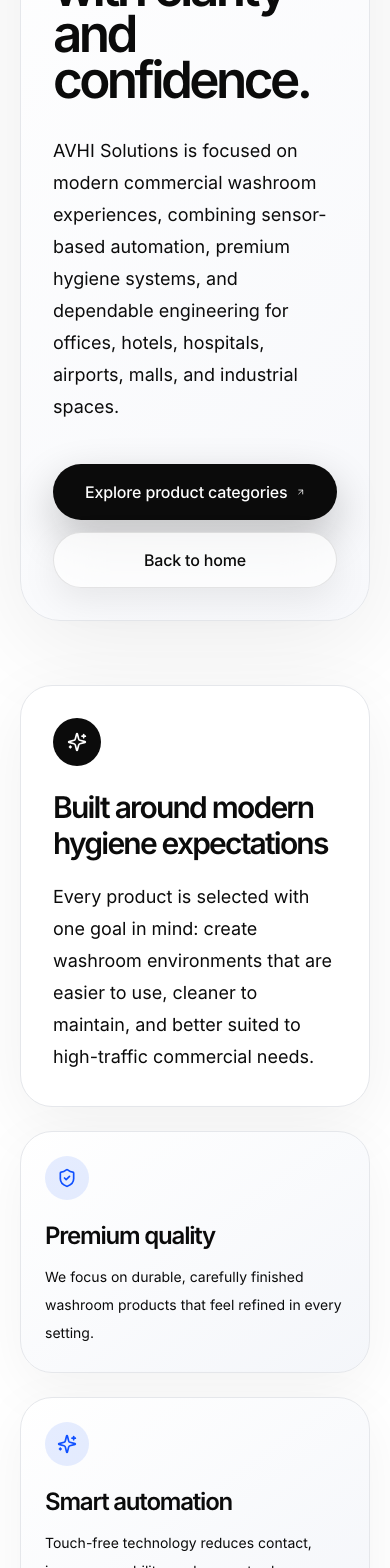
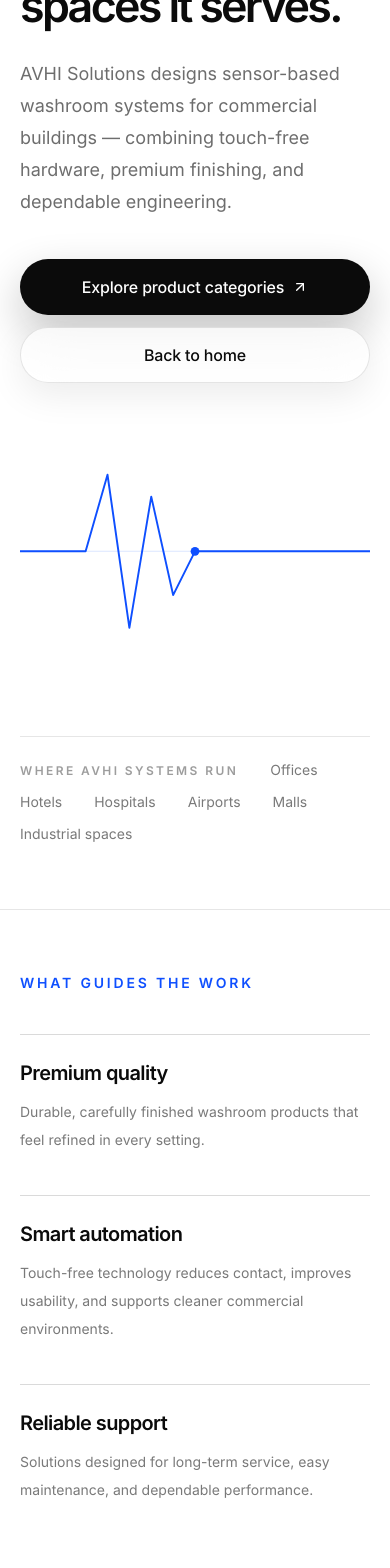
Before and after one commit to ripul05/AvhiSolution, a Next.js app: page /about in a window 390 px wide. Shown: the part 420-1988 px from the top of the page. Built offline with nearby package versions, Linux system fonts and the light colour scheme.

Commit message:
fix: About and home page

```diff
--- a/app/about/page.tsx
+++ b/app/about/page.tsx
@@ -1,14 +1,38 @@
-import { ArrowUpRight, ShieldCheck, Sparkles, Wrench } from "lucide-react";
+"use client";
+
+import { useEffect, useRef, useState, type ReactNode } from "react";
+import {
+  ArrowUpRight,
+  ImageIcon,
+  Radio,
+  Boxes,
+  Building2,
+  MapPinned,
+  Sparkles,
+} from "lucide-react";
 import Link from "next/link";
 
 import { Button } from "@/components/ui/button";
 import { SiteHeader } from "@/components/site-header";
 
+/* ------------------------------------------------------------------ */
+/*  Content                                                           */
+/* ------------------------------------------------------------------ */
+
+const sectors = [
+  "Offices",
+  "Hotels",
+  "Hospitals",
+  "Airports",
+  "Malls",
+  "Industrial spaces",
+];
+
 const pillars = [
   {
     title: "Premium quality",
     description:
-      "We focus on durable, carefully finished washroom products that feel refined in every setting.",
+      "Durable, carefully finished washroom products that feel refined in every setting.",
   },
   {
     title: "Smart automation",
@@ -18,47 +42,218 @@
   {
     title: "Reliable support",
     description:
-      "Our solutions are designed for long-term service, easy maintenance, and dependable performance.",
+      "Solutions designed for long-term service, easy maintenance, and dependable performance.",
   },
 ];
 
-const journey = [
+const timeline = [
   {
-    title: "Focused beginnings",
+    year: "2022",
+    tag: "Foundation",
+    title: "AVHI Solutions starts",
     description:
-      "AVHI Solutions started with a clear goal: make commercial washrooms smarter, cleaner, and easier to maintain.",
+      "AVHI begins with a narrow thesis: commercial hygiene hardware should feel as precise and considered as the buildings it goes into. The first sensor fittings ship to early clients in offices and hospitality.",
+    icon: Sparkles,
+    imageLabel: "Founding team / first product line",
   },
   {
-    title: "Broader reach",
+    year: "2023",
+    tag: "Range expansion",
+    title: "A complete sensor ecosystem",
     description:
-      "Our portfolio expanded into a full ecosystem of premium automation, hygiene, and support products for modern facilities.",
+      "The catalogue grows from individual fittings into a full ecosystem — sensor taps, flush valves, soap and sanitiser dispensers, and hand dryers — engineered to work together across a single washroom.",
+    icon: Boxes,
+    imageLabel: "Product ecosystem / catalogue shoot",
   },
   {
-    title: "Trusted by business",
+    year: "2024",
+    tag: "Commercial integration",
+    title: "From supply to full installation",
     description:
-      "Today, AVHI serves offices, hotels, hospitals, airports, malls, and industrial spaces with dependable solutions.",
+      "AVHI moves beyond supplying components to delivering integrated restroom systems — specified, installed, and serviced end to end for hospitality, healthcare, and public-facing buildings.",
+    icon: Building2,
+    imageLabel: "Installation / site work",
+  },
+  {
+    year: "2025",
+    tag: "National footprint",
+    title: "Pan-India growth",
+    description:
+      "Partnerships and service coverage extend across more cities, bringing AVHI systems to a wider range of commercial and industrial facilities nationwide.",
+    icon: MapPinned,
+    imageLabel: "Regional rollout / partner sites",
+  },
+  {
+    year: "2026",
+    tag: "Today",
+    title: "Built for what's next",
+    description:
+      "AVHI continues refining automation for high-traffic washrooms — the same focus as day one, applied to a growing list of offices, hotels, hospitals, airports, malls, and industrial facilities.",
+    icon: Radio,
+    imageLabel: "Current showroom / latest range",
   },
 ];
+
+/* ------------------------------------------------------------------ */
+/*  Scroll reveal (no external deps)                                  */
+/* ------------------------------------------------------------------ */
+
+function useReveal<T extends HTMLElement>() {
+  const ref = useRef<T | null>(null);
+  const [visible, setVisible] = useState(false);
+
+  useEffect(() => {
+    const el = ref.current;
+    if (!el) return;
+    const observer = new IntersectionObserver(
+      ([entry]) => {
+        if (entry.isIntersecting) {
+          setVisible(true);
+          observer.disconnect();
+        }
+      },
+      { threshold: 0.2 }
+    );
+    observer.observe(el);
+    return () => observer.disconnect();
+  }, []);
+
+  return { ref, visible };
+}
+
+function Reveal({
+  children,
+  className = "",
+  delay = 0,
+}: {
+  children: ReactNode;
+  className?: string;
+  delay?: number;
+}) {
+  const { ref, visible } = useReveal<HTMLDivElement>();
+  return (
+    <div
+      ref={ref}
+      style={{ transitionDelay: visible ? `${delay}ms` : "0ms" }}
+      className={`transition-all duration-700 ease-out motion-reduce:transition-none motion-reduce:opacity-100 motion-reduce:translate-y-0 ${
+        visible ? "translate-y-0 opacity-100" : "translate-y-6 opacity-0"
+      } ${className}`}
+    >
+      {children}
+    </div>
+  );
+}
+
+/* ------------------------------------------------------------------ */
+/*  Image placeholder — swap for next/image once real photos exist   */
+/* ------------------------------------------------------------------ */
+
+function ImagePlaceholder({ label }: { label: string }) {
+  return (
+    <div
+      className="relative aspect-[4/3] w-full overflow-hidden rounded-sm border border-dark/10 bg-[#F7F8FB]"
+      style={{
+        backgroundImage:
+          "radial-gradient(rgba(11,13,16,0.10) 1px, transparent 1px)",
+        backgroundSize: "18px 18px",
+      }}
+    >
+      {/*
+        Replace this block with:
+        <Image src="/images/about/2022.jpg" alt="..." fill className="object-cover" />
+      */}
+      <div className="absolute inset-0 flex flex-col items-center justify-center gap-3 text-center">
+        <ImageIcon className="h-6 w-6 text-dark/25" strokeWidth={1.5} />
+        <p className="max-w-[14rem] text-[0.7rem] font-medium uppercase tracking-[0.14em] text-dark/35">
+          {label}
+        </p>
+      </div>
+    </div>
+  );
+}
+
+/* ------------------------------------------------------------------ */
+/*  Timeline row                                                      */
+/* ------------------------------------------------------------------ */
+
+function TimelineRow({
+  item,
+  index,
+}: {
+  item: (typeof timeline)[number];
+  index: number;
+}) {
+  const reversed = index % 2 === 1;
+  const Icon = item.icon;
+
+  return (
+    <div className="relative">
+      {/* spine node — desktop only */}
+      <div className="absolute left-1/2 top-0 z-10 hidden -translate-x-1/2 md:block">
+        <div className="flex h-11 w-11 items-center justify-center rounded-full border border-dark/15 bg-white">
+          <Icon className="h-4 w-4 text-blue" strokeWidth={1.75} />
+        </div>
+      </div>
+
+      <div className="grid items-center gap-8 border-t border-dark/10 py-14 md:grid-cols-2 md:gap-24 md:py-24">
+        <div className={reversed ? "md:order-2" : ""}>
+          <Reveal delay={80}>
+            <ImagePlaceholder label={item.imageLabel} />
+          </Reveal>
+        </div>
+
+        <div className={reversed ? "md:order-1 md:text-right" : ""}>
+          <Reveal delay={160}>
+            <div
+              className={`flex items-center gap-3 md:hidden ${
+                reversed ? "justify-end" : ""
+              }`}
+            >
+              <Icon className="h-4 w-4 text-blue" strokeWidth={1.75} />
+            </div>
+            <p className="font-display text-6xl font-semibold leading-none tracking-[-0.04em] text-dark/12 sm:text-7xl">
+              {item.year}
+            </p>
+            <p className="mt-4 text-xs font-semibold uppercase tracking-[0.2em] text-blue">
+              {item.tag}
+            </p>
+            <h3 className="mt-3 font-display text-2xl font-semibold leading-tight tracking-[-0.04em] text-dark sm:text-3xl">
+              {item.title}
+            </h3>
+            <p className="mt-4 max-w-md text-[0.95rem] leading-7 text-dark/60 md:ml-auto md:[unset]">
+              {item.description}
+            </p>
+          </Reveal>
+        </div>
+      </div>
+    </div>
+  );
+}
+
+/* ------------------------------------------------------------------ */
+/*  Page                                                               */
+/* ------------------------------------------------------------------ */
 
 export default function AboutPage() {
   return (
     <main className="min-h-screen bg-white text-dark">
       <SiteHeader />
 
-      <section className="px-5 pb-24 pt-32 sm:px-8 lg:px-12 lg:pt-40">
-        <div className="mx-auto max-w-[92rem] rounded-[2.5rem] border border-black/8 bg-[linear-gradient(135deg,#FFFFFF_0%,#F7F8FB_100%)] p-8 shadow-[0_24px_100px_rgba(11,11,11,0.08)] sm:p-12 lg:p-16">
-          <div className="max-w-3xl">
-            <p className="mb-5 text-sm font-semibold uppercase tracking-[0.2em] text-blue">
-              About AVHI Solutions
+      {/* Hero */}
+      <section className="border-b border-dark/10 px-5 pb-16 pt-32 sm:px-8 lg:px-12 lg:pt-44">
+        <div className="mx-auto grid max-w-[92rem] gap-12 lg:grid-cols-[1.15fr_0.85fr] lg:gap-8">
+          <Reveal>
+            <p className="text-sm font-semibold uppercase tracking-[0.2em] text-blue">
+              About AVHI Solutions — Since 2022
             </p>
-            <h1 className="font-display text-[clamp(3.2rem,6vw,5rem)] font-semibold leading-[0.9] tracking-[-0.07em]">
-              Delivering premium washroom automation with clarity and confidence.
+            <h1 className="mt-6 font-display text-[clamp(2.8rem,5.4vw,4.6rem)] font-semibold leading-[0.95] tracking-[-0.06em]">
+              Washroom automation, engineered with the same precision as the
+              spaces it serves.
             </h1>
-            <p className="mt-8 text-lg leading-8 text-dark/62 sm:text-xl">
-              AVHI Solutions is focused on modern commercial washroom experiences,
-              combining sensor-based automation, premium hygiene systems, and
-              dependable engineering for offices, hotels, hospitals, airports,
-              malls, and industrial spaces.
+            <p className="mt-8 max-w-xl text-lg leading-8 text-dark/60">
+              AVHI Solutions designs sensor-based washroom systems for
+              commercial buildings — combining touch-free hardware, premium
+              finishing, and dependable engineering.
             </p>
             <div className="mt-10 flex flex-col gap-3 sm:flex-row">
               <Button asChild size="lg">
@@ -71,71 +266,102 @@
                 <Link href="/">Back to home</Link>
               </Button>
             </div>
-          </div>
+          </Reveal>
+
+          {/* signal graphic — signature motif, echoed again in the timeline spine */}
+          <Reveal delay={120} className="flex items-center justify-center">
+            <svg
+              viewBox="0 0 320 220"
+              className="h-auto w-full max-w-sm text-blue"
+              fill="none"
+            >
+              <line x1="0" y1="110" x2="320" y2="110" stroke="currentColor" strokeOpacity="0.15" />
+              <path
+                d="M0 110 L60 110 L80 40 L100 180 L120 60 L140 150 L160 110 L320 110"
+                stroke="currentColor"
+                strokeWidth="1.75"
+                strokeLinejoin="round"
+                strokeLinecap="round"
+              />
+              <circle cx="160" cy="110" r="4" fill="currentColor" />
+            </svg>
+          </Reveal>
         </div>
 
-        <div className="mx-auto mt-16 grid max-w-[92rem] gap-6 lg:grid-cols-[0.95fr_1.05fr]">
-          <div className="rounded-[2rem] border border-black/8 bg-white p-8 shadow-[0_18px_70px_rgba(11,11,11,0.06)]">
-            <div className="mb-6 flex h-12 w-12 items-center justify-center rounded-2xl bg-dark text-white">
-              <Sparkles className="h-5 w-5" />
-            </div>
-            <h2 className="font-display text-3xl font-semibold tracking-[-0.06em]">
-              Built around modern hygiene expectations
-            </h2>
-            <p className="mt-5 text-lg leading-8 text-dark/62">
-              Every product is selected with one goal in mind: create washroom
-              environments that are easier to use, cleaner to maintain, and
-              better suited to high-traffic commercial needs.
-            </p>
-          </div>
-
-          <div className="grid gap-6 sm:grid-cols-3">
-            {pillars.map((pillar) => (
-              <div
-                key={pillar.title}
-                className="rounded-[2rem] border border-black/8 bg-[linear-gradient(145deg,#FFFFFF,#F4F6FA)] p-6 shadow-[0_16px_60px_rgba(11,11,11,0.05)]"
-              >
-                <div className="mb-5 flex h-11 w-11 items-center justify-center rounded-2xl bg-blue/10 text-blue">
-                  {pillar.title === "Premium quality" ? (
-                    <ShieldCheck className="h-5 w-5" />
-                  ) : pillar.title === "Reliable support" ? (
-                    <Wrench className="h-5 w-5" />
-                  ) : (
-                    <Sparkles className="h-5 w-5" />
-                  )}
-                </div>
-                <h3 className="font-display text-2xl font-semibold tracking-[-0.05em]">
-                  {pillar.title}
-                </h3>
-                <p className="mt-3 text-sm leading-7 text-dark/62">
-                  {pillar.description}
-                </p>
-              </div>
+        {/* sectors served — factual, not decorative */}
+        <Reveal delay={200} className="mx-auto mt-16 max-w-[92rem]">
+          <div className="flex flex-wrap items-center gap-x-8 gap-y-3 border-t border-dark/10 pt-6">
+            <span className="text-xs font-semibold uppercase tracking-[0.2em] text-dark/40">
+              Where AVHI systems run
+            </span>
+            {sectors.map((sector) => (
+              <span key={sector} className="text-sm text-dark/55">
+                {sector}
+              </span>
             ))}
           </div>
-        </div>
+        </Reveal>
+      </section>
 
-        <div className="mx-auto mt-16 max-w-[92rem] rounded-[2rem] border border-black/8 bg-[linear-gradient(145deg,#F7F8FB,#FFFFFF)] p-8 shadow-[0_18px_70px_rgba(11,11,11,0.05)] sm:p-10">
-          <p className="text-sm font-semibold uppercase tracking-[0.2em] text-blue">
-            Our journey
-          </p>
-          <h2 className="mt-4 font-display text-[clamp(2.4rem,4.6vw,3.2rem)] font-semibold leading-[0.9] tracking-[-0.06em]">
-            From focused beginnings to trusted commercial support.
-          </h2>
-          <div className="mt-8 grid gap-6 md:grid-cols-3">
-            {journey.map((item) => (
-              <div key={item.title} className="rounded-[1.6rem] border border-black/8 bg-white/80 p-6">
-                <h3 className="font-display text-2xl font-semibold tracking-[-0.05em] text-dark">
-                  {item.title}
-                </h3>
-                <p className="mt-3 text-sm leading-7 text-dark/62">
-                  {item.description}
-                </p>
-              </div>
+      {/* Pillars */}
+      <section className="border-b border-dark/10 px-5 py-16 sm:px-8 lg:px-12 lg:py-20">
+        <div className="mx-auto max-w-[92rem]">
+          <Reveal>
+            <p className="text-sm font-semibold uppercase tracking-[0.2em] text-blue">
+              What guides the work
+            </p>
+          </Reveal>
+          <div className="mt-10 grid gap-x-10 gap-y-10 sm:grid-cols-3">
+            {pillars.map((pillar, i) => (
+              <Reveal key={pillar.title} delay={i * 100}>
+                <div className="border-t border-dark/15 pt-6">
+                  <h3 className="font-display text-xl font-semibold tracking-[-0.03em]">
+                    {pillar.title}
+                  </h3>
+                  <p className="mt-3 text-sm leading-7 text-dark/55">
+                    {pillar.description}
+                  </p>
+                </div>
+              </Reveal>
             ))}
           </div>
         </div>
       </section>
+
+      {/* Timeline */}
+      <section className="px-5 py-4 sm:px-8 lg:px-12">
+        <div className="mx-auto max-w-[92rem]">
+          <Reveal className="pt-12">
+            <p className="text-sm font-semibold uppercase tracking-[0.2em] text-blue">
+              Timeline
+            </p>
+            <h2 className="mt-4 max-w-2xl font-display text-[clamp(2rem,3.6vw,2.8rem)] font-semibold leading-[1] tracking-[-0.05em]">
+              Four years, one focus.
+            </h2>
+          </Reveal>
+
+          <div className="mt-4">
+            {timeline.map((item, i) => (
+              <TimelineRow key={item.year} item={item} index={i} />
+            ))}
+          </div>
+        </div>
+      </section>
+
+      {/* Closing CTA */}
+      <section className="border-t border-dark/10 px-5 py-20 sm:px-8 lg:px-12">
+        <Reveal className="mx-auto flex max-w-[92rem] flex-col items-start justify-between gap-8 md:flex-row md:items-end">
+          <h2 className="max-w-xl font-display text-[clamp(1.8rem,3vw,2.4rem)] font-semibold leading-[1.05] tracking-[-0.05em]">
+            Ready to see the current range?
+          </h2>
+          <Button asChild size="lg">
+            <Link href="/products">
+              Explore product categories
+              <ArrowUpRight className="h-4 w-4" />
+            </Link>
+          </Button>
+        </Reveal>
+      </section>
     </main>
   );
 }
--- a/app/page.tsx
+++ b/app/page.tsx
@@ -302,39 +302,80 @@
   y: MotionValue<number>;
 }) {
   return (
-    <div className="relative h-[36rem] overflow-hidden rounded-[2.6rem] border border-white/70 bg-white/46 shadow-[0_40px_140px_rgba(11,11,11,0.16)] backdrop-blur-2xl sm:h-[44rem] lg:absolute lg:inset-y-0 lg:left-0 lg:right-[-5vw] lg:h-auto">
+    <div className="relative h-[42rem] overflow-hidden rounded-[2rem] border border-white/70 bg-white/50 shadow-[0_40px_140px_rgba(11,11,11,0.16)] backdrop-blur-2xl sm:h-[48rem] lg:absolute lg:inset-y-0 lg:left-0 lg:right-[-5vw] lg:h-auto lg:rounded-[2.6rem]">
+      {/* Background */}
       <motion.div
         style={{ scale, y }}
-        className="absolute inset-0 rounded-[2.6rem] bg-[radial-gradient(circle_at_28%_24%,rgba(255,255,255,0.96),rgba(255,255,255,0.22)_28%,transparent_46%),radial-gradient(circle_at_74%_18%,rgba(14,79,255,0.2),transparent_34%),radial-gradient(circle_at_72%_78%,rgba(255,138,0,0.18),transparent_30%),linear-gradient(145deg,#F8FAFF,#ECEFF5_45%,#FFFFFF)]"
+        className="absolute inset-0 rounded-[2.6rem] bg-[radial-gradient(circle_at_28%_24%,rgba(255,255,255,0.96),rgba(255,255,255,0.22)_28%,transparent_46%),radial-gradient(circle_at_74%_18%,rgba(14,79,255,0.18),transparent_34%),radial-gradient(circle_at_72%_78%,rgba(255,138,0,0.16),transparent_30%),linear-gradient(145deg,#F8FAFF,#ECEFF5_45%,#FFFFFF)]"
       />
 
-      <div className="absolute inset-4 overflow-hidden rounded-[2rem] border border-black/8 bg-white/42">
+      <div className="absolute inset-4 overflow-hidden rounded-[2rem] border border-black/8 bg-white/40">
+
+        {/* Image Card */}
         <motion.div
           animate={{ y: [0, -16, 0], rotate: [0, -0.6, 0] }}
-          transition={{ duration: 7, repeat: Infinity, ease: "easeInOut" }}
-          className="absolute left-[8%] top-[9%] h-[78%] w-[56%] rounded-[2.4rem] border border-white/70 bg-[linear-gradient(150deg,rgba(255,255,255,0.94),rgba(255,255,255,0.34))] shadow-[0_35px_110px_rgba(11,11,11,0.14)] backdrop-blur-2xl"
+          transition={{
+            duration: 7,
+            repeat: Infinity,
+            ease: "easeInOut",
+          }}
+          className="absolute left-[6%] top-[5%] h-[46%] w-[88%] overflow-hidden rounded-[2rem] border border-white/70 bg-white shadow-[0_35px_110px_rgba(11,11,11,0.14)] backdrop-blur-xl sm:h-[52%] lg:left-[8%] lg:top-[9%] lg:h-[78%] lg:w-[56%] lg:rounded-[2.4rem]"
         >
-          <div className="absolute inset-x-12 top-12 h-3 rounded-full bg-dark/10" />
-          <div className="absolute bottom-14 left-1/2 h-48 w-48 -translate-x-1/2 rounded-full border border-black/8 bg-[radial-gradient(circle,rgba(14,79,255,0.18),transparent_64%)]" />
+          {/* Browser Bar */}
+          <div className="absolute inset-x-0 top-0 z-20 flex h-10 items-center gap-2 border-b border-black/5 bg-white/80 px-5 backdrop-blur">
+            <div className="h-3 w-3 rounded-full bg-red-400" />
+            <div className="h-3 w-3 rounded-full bg-yellow-400" />
+            <div className="h-3 w-3 rounded-full bg-green-400" />
+          </div>
+
+          {/* Desktop Image */}
+          <div className="relative hidden h-full w-full lg:block">
+            <Image
+              src="/AvhiSolutionHome.png"
+              alt="AVHI Solutions Website"
+              fill
+              priority
+              className="object-cover object-top pt-10"
+            />
+          </div>
+
+          {/* Mobile Logo */}
+          <div className="relative flex h-full w-full items-center justify-center lg:hidden">
+            <Image
+              src="/AvhiSolutions.jpeg"
+              alt="AVHI Solutions"
+              width={280}
+              height={280}
+              priority
+              className="h-auto w-[70%] max-w-[260px] object-contain"
+            />
+          </div>
         </motion.div>
 
+        {/* Sensor Card */}
         <motion.div
           animate={{ y: [0, 18, 0], rotate: [0, 0.8, 0] }}
-          transition={{ duration: 8, repeat: Infinity, ease: "easeInOut" }}
-          className="absolute bottom-[10%] right-[8%] h-[54%] w-[42%] rounded-[2rem] border border-black/8 bg-dark p-5 text-white shadow-[0_38px_120px_rgba(11,11,11,0.3)]"
+          transition={{
+            duration: 8,
+            repeat: Infinity,
+            ease: "easeInOut",
+          }}
+          className="absolute bottom-6 left-1/2 w-[88%] -translate-x-1/2 rounded-[1.6rem] border border-white/10 bg-dark p-4 text-white shadow-[0_38px_120px_rgba(11,11,11,0.3)] sm:w-[80%] sm:p-5 lg:bottom-[10%] lg:left-auto lg:right-[8%] lg:h-[54%] lg:w-[42%] lg:translate-x-0 lg:rounded-[2rem]"
         >
-          <div className="mb-8 flex items-center justify-between">
+          <div className="mb-6 flex items-center justify-between">
             <span className="text-xs uppercase tracking-[0.22em] text-white/38">
-              Sensor suite
+              Sensor Suite
             </span>
+
             <Waves className="h-5 w-5 text-orange" />
           </div>
+
           <div className="space-y-3">
             {highlights.map((item, index) => (
               <div
                 key={item}
                 className={cn(
-                  "rounded-2xl border border-white/10 px-4 py-3 text-sm text-white/70",
+                  "rounded-2xl border border-white/10 px-4 py-3 text-sm text-white/70 transition-all",
                   index === 1 && "bg-blue text-white shadow-glass",
                 )}
               >
@@ -344,35 +385,49 @@
           </div>
         </motion.div>
 
-        <div className="absolute inset-x-0 bottom-0 flex items-center justify-between bg-gradient-to-t from-white/90 via-white/52 to-transparent px-8 pb-8 pt-24">
+        {/* Bottom Caption */}
+        <div className="absolute inset-x-0 bottom-0 flex items-center justify-between bg-gradient-to-t from-white/90 via-white/60 to-transparent px-6 pb-6 pt-24 lg:px-8 lg:pb-8">
           <div>
-            <p className="text-xs uppercase tracking-[0.22em] text-dark/38">
-              Image Placeholder Hero
-            </p>
-            <p className="mt-2 font-display text-3xl font-semibold tracking-[-0.06em]">
+            <p className="font-display text-xl font-semibold tracking-[-0.05em] sm:text-2xl lg:text-3xl">
               Premium washroom automation visual
             </p>
           </div>
-          <div className="hidden rounded-full border border-black/10 bg-white/70 px-4 py-2 text-xs font-medium text-dark/56 backdrop-blur-xl sm:block">
+
+          <div className="hidden rounded-full border border-black/10 bg-white/70 px-4 py-2 text-xs font-medium text-dark/60 backdrop-blur-xl lg:block">
             Scroll to zoom
           </div>
         </div>
       </div>
 
+      {/* Floating Blur Effects */}
       <motion.div
-        animate={{ opacity: [0.42, 0.78, 0.42], scale: [1, 1.08, 1] }}
-        transition={{ duration: 5, repeat: Infinity, ease: "easeInOut" }}
-        className="absolute right-[13%] top-[12%] h-24 w-24 rounded-full bg-blue/16 blur-2xl"
+        animate={{
+          opacity: [0.4, 0.75, 0.4],
+          scale: [1, 1.08, 1],
+        }}
+        transition={{
+          duration: 5,
+          repeat: Infinity,
+          ease: "easeInOut",
+        }}
+        className="absolute right-[13%] top-[12%] h-24 w-24 rounded-full bg-blue/15 blur-2xl"
       />
+
       <motion.div
-        animate={{ opacity: [0.35, 0.65, 0.35], scale: [1, 1.16, 1] }}
-        transition={{ duration: 6, repeat: Infinity, ease: "easeInOut" }}
-        className="absolute bottom-[16%] left-[16%] h-28 w-28 rounded-full bg-orange/18 blur-2xl"
+        animate={{
+          opacity: [0.35, 0.65, 0.35],
+          scale: [1, 1.15, 1],
+        }}
+        transition={{
+          duration: 6,
+          repeat: Infinity,
+          ease: "easeInOut",
+        }}
+        className="absolute bottom-[16%] left-[16%] h-28 w-28 rounded-full bg-orange/15 blur-2xl"
       />
     </div>
   );
 }
-
 function WhyAvhi() {
   return (
     <section id="solutions" className="relative px-5 py-24 sm:px-8 lg:px-12">
--- a/components/site-header.tsx
+++ b/components/site-header.tsx
@@ -58,8 +58,10 @@
                 key={link.href}
                 href={link.href}
                 aria-current={isActive ? "page" : undefined}
-                className={`transition-colors hover:text-dark ${
-                  isActive ? "text-dark font-semibold" : "text-dark/58"
+                className={`rounded-full px-3 py-2 transition-all duration-200 ${
+                  isActive
+                    ? "bg-dark text-white shadow-sm"
+                    : "text-dark/58 hover:bg-dark hover:text-white"
                 }`}
               >
                 {link.label}
```
Also changed, not shown: public/AvhiSolutionHome.png (added).
